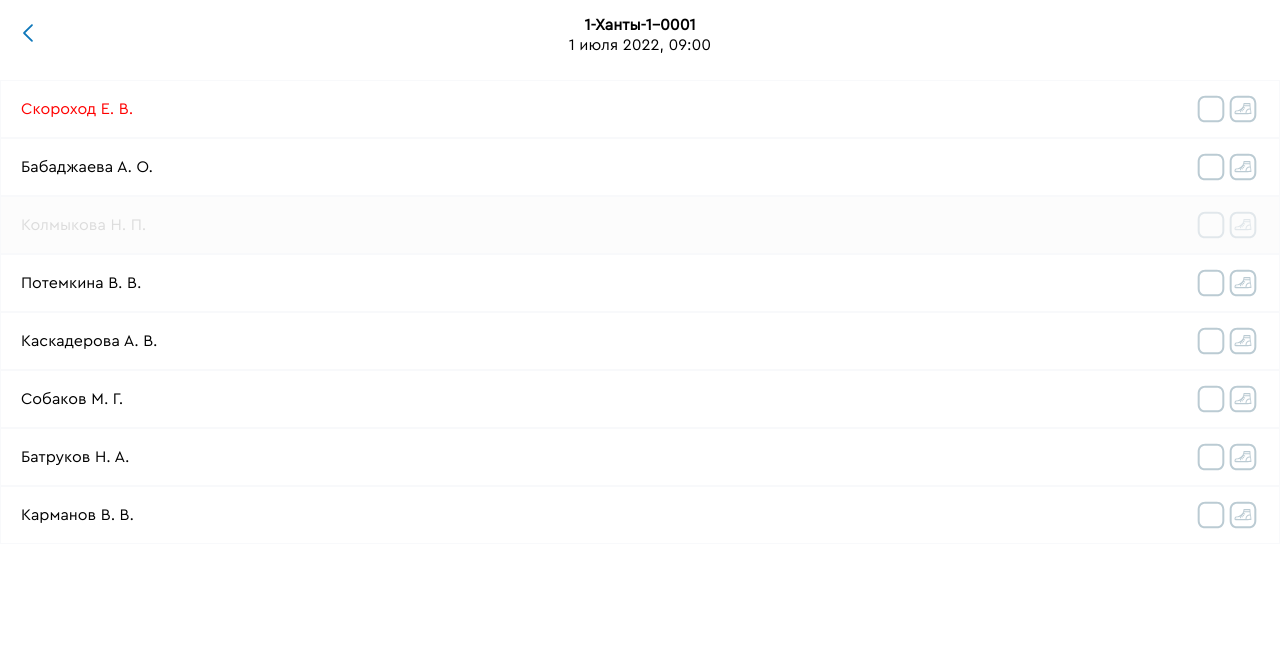
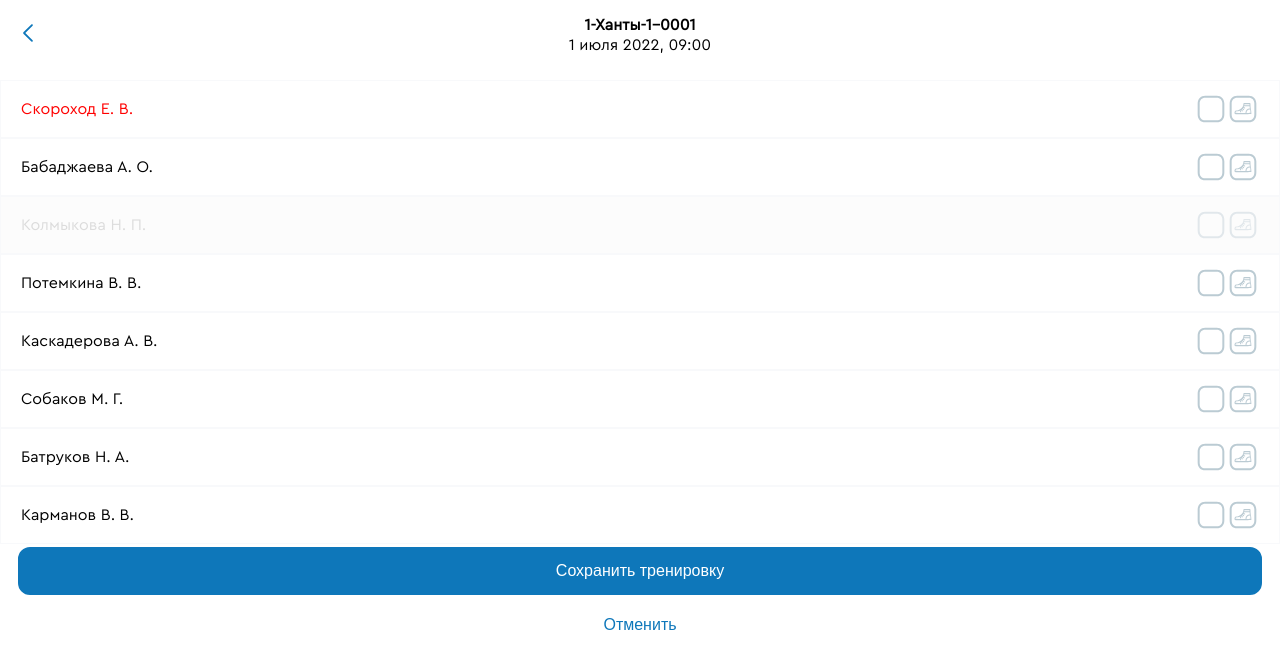
Before and after one commit to localusercamp/front-test-project, a Vue app: page /training_info/1 in a window 1280 px wide. Shown: the top 668 px of the page. Built offline with nearby package versions, Linux system fonts and the light colour scheme; data requests are answered from the project's data file.

Commit message:
исправление lazyload, добавлена кастомная кнопка

```diff
--- a/src/App.vue
+++ b/src/App.vue
@@ -4,4 +4,8 @@
 
 <style lang="scss">
   @import '@/styles/base.scss';
+
+  #app {
+    height: fill-available;
+  }
 </style>
--- a/src/components/ProfileList.vue
+++ b/src/components/ProfileList.vue
@@ -4,6 +4,7 @@
       v-for="(profile, index) in profiles"
       :key="index"
       :profile="profile"
+      :subscription="subscriptions.find(subscription => subscription.profileId === profile.id)"
     />
   </div>
 </template>
@@ -19,6 +20,10 @@ export default {
     profiles: {
       type: Array,
       required: true
+    },
+    subscriptions: {
+      type: Array,
+      required: true
     }
   },
 }
--- a/src/components/ProfileListItem.vue
+++ b/src/components/ProfileListItem.vue
@@ -13,7 +13,7 @@
           d="M14.418 20.164C14.1633 20.164 13.906 20.0666 13.7113 19.8706L10.546 16.7066C10.1553 16.316 10.1553 15.684 10.546 15.2933C10.9366 14.9026 11.5686 14.9026 11.9593 15.2933L14.418 17.7493L20.0393 12.1293C20.43 11.7386 21.062 11.7386 21.4526 12.1293C21.8433 12.52 21.8433 13.152 21.4526 13.5426L15.1246 19.8706C14.93 20.0666 14.674 20.164 14.418 20.164Z"
         />
       </MyCheckIcon>
-      <MyCheckIcon :disabled="visitsLeft === 0 ? true : false" :checked="equipmentsSelected">
+      <MyCheckIcon :disabled="visitsLeft === 0 ? true : false" :checked="equipmentsSelected" @click="selectEquipments">
         <path
           d="M10.22 4.66667C6.84667 4.66667 4.66667 6.97733 4.66667 10.5547V21.4453C4.66667 25.0227 6.84667 27.3333 10.22 27.3333H21.7773C25.152 27.3333 27.3333 25.0227 27.3333 21.4453V10.5547C27.3333 6.97733 25.152 4.66667 21.7787 4.66667H10.22ZM21.7773 29.3333H10.22C5.70133 29.3333 2.66667 26.1627 2.66667 21.4453V10.5547C2.66667 5.83733 5.70133 2.66667 10.22 2.66667H21.7787C26.2973 2.66667 29.3333 5.83733 29.3333 10.5547V21.4453C29.3333 26.1627 26.2973 29.3333 21.7773 29.3333Z"
         />
@@ -26,7 +26,6 @@
 </template>
 
 <script>
-import axios from 'axios';
 import MyCheckIcon from '@/components/UI/MyCheckIcon.vue'
 export default {
   name: 'ProfileListItem',
@@ -37,13 +36,16 @@ export default {
     profile: {
       type: Object,
       required: true
+    },
+    subscription: {
+      type: Object,
+      required: true
     }
   },
   data() {
     return {
       visited: false,
       equipmentsSelected: false,
-      subscription: null
     }
   },
   computed: {
@@ -63,18 +65,10 @@ export default {
         this.visited =! this.visited;
       }
     },
-    async fetchSubscription() {
-      try {
-        const response = await axios.get('http://localhost:8000/subscriptions/?profileId=' + this.profile.id);
-        this.subscription = response.data?.[0];
-      } catch (error) {
-        alert("Ошибка! " + error);
-      }
-    },
+    selectEquipments() {
+
+    }
   },
-  mounted() {
-    this.fetchSubscription();
-  }
 }
 </script>
 
--- a/src/components/TrainingList.vue
+++ b/src/components/TrainingList.vue
@@ -11,6 +11,7 @@
 
 <script>
 import TrainingListItem from './TrainingListItem.vue';
+
 export default {
   name: 'TrainingList',
   components: {
--- /dev/null
+++ b/src/components/UI/MyButton.vue
@@ -0,0 +1,38 @@
+<template>
+    <button class="my-button">
+        <slot></slot>
+    </button>
+</template>
+
+<style>
+    .my-button {
+        cursor: pointer;
+        padding: 15px 22px;
+        color: white;
+        font-size: 16px;
+        background-color: #0E77BA;
+        border: 3px solid white;
+        border-radius: 15px;
+    }
+
+    .my-button:hover {
+        background-color: #0A67A4;
+    }
+
+    .my-button:active {
+        border-color: #80CAFF;
+    }
+
+    .secondary {
+        background-color: white;
+        color: #0E77BA;
+    }
+
+    .secondary:hover {
+        background-color: #DFF2FF;
+    }
+
+    .secondary:active {
+        border-color: #80CAFF;
+    }
+</style>
--- a/src/main.js
+++ b/src/main.js
@@ -2,6 +2,16 @@ import { createApp } from 'vue'
 import App from './App.vue'
 import router from './router'
 import store from './store'
+import axios from 'axios'
 import headerMixin from './mixins/headerMixin'
 
-createApp(App).use(store).use(router).mixin(headerMixin).mount('#app')
+const app = createApp(App)
+
+const axiosInstance = axios.create({
+    baseURL: 'http://localhost:8000/',
+})
+app.config.globalProperties.$axios = axiosInstance
+
+app.use(store).use(router).mixin(headerMixin)
+
+app.mount('#app')
--- /dev/null
+++ b/src/mixins/observerMixin.js
@@ -0,0 +1,19 @@
+export default {
+    data() {
+        return {
+            observer: null
+        }
+    },
+    mounted() {
+        const options = {};
+        const callback = (entries) => {
+            if(entries[0].isIntersecting) {
+                this.loadMoreTrainings();
+            }
+        };
+        this.observer = new IntersectionObserver(callback, options);
+    },
+    updated() {
+        this.observer.observe(this.$refs.observer);
+    }
+}
--- a/src/styles/base.scss
+++ b/src/styles/base.scss
@@ -16,9 +16,10 @@ $cera-pro-font-path: '../public/fonts/CeraPro';
     font-weight: bold;
 }
 
-html {
+html, body {
     font-family: 'Cera Pro';
     font-style: normal;
+    height: fill-available;
 }
 
 h3 {
@@ -49,7 +50,8 @@ h4 {
 }
 
 .content {
-    padding-top: 60px;
+    padding: 60px 0 20px;
+    height: fill-available;
 }
 
 .list-item {
@@ -62,6 +64,13 @@ h4 {
     margin-right: 20px;
 }
 
+.btn-list {
+    display: flex;
+    flex-direction: column;
+    width: 100%;
+    padding: 0 15px;
+}
+
 .disabled {
     color: $disabled-text;
     background: $disabled-background;
@@ -69,4 +78,4 @@ h4 {
 
 .active-icon {
     cursor: pointer;
-  }
+}
--- a/src/views/ScheduleView.vue
+++ b/src/views/ScheduleView.vue
@@ -11,19 +11,19 @@
         <h4 v-else class="day-header">Завтра</h4>
         <TrainingList :trainings="item.trainings" :groups="groups" />
       </div>
+      <div class="observer" ref="observer"></div>
     </div>
-    <div ref="observer"></div>
   </div>
 </template>
 
 <script>
 import TrainingList from '@/components/TrainingList.vue';
+import observerMixin from '@/mixins/observerMixin';
 import dateMixin from '@/mixins/dateMixin';
-import axios from 'axios';
 
 export default {
   name: 'ScheduleView',
-  mixins: [dateMixin],
+  mixins: [dateMixin, observerMixin],
   components: {
     TrainingList
   },
@@ -56,7 +56,7 @@ export default {
     },
     async fetchTrainings() {
       try {
-        const response = await axios.get('http://localhost:8000/trainings');
+        const response = await this.$axios.get('trainings');
         this.separateTrainings(response.data);
         this.loadMoreTrainings();
       } catch (error) {
@@ -65,7 +65,7 @@ export default {
     },
     async fetchGroups() {
       try {
-        const response = await axios.get('http://localhost:8000/groups');
+        const response = await this.$axios.get('groups');
         this.groups = response.data;
       } catch (error) {
         alert("Ошибка! " + error);
@@ -75,17 +75,6 @@ export default {
   mounted() {
     this.fetchTrainings();
     this.fetchGroups();
-    const options = {
-      rootMargin: '0px',
-      threshold: 1.0
-    }
-    const callback = (entries) => {
-      if(entries[0].isIntersecting) {
-        this.loadMoreTrainings();
-      }
-    };
-    const observer = new IntersectionObserver(callback, options);
-    observer.observe(this.$refs.observer);
   }
 }
 </script>
--- a/src/views/TrainingInfoView.vue
+++ b/src/views/TrainingInfoView.vue
@@ -1,5 +1,4 @@
 <template>
-  <div>
   <div class="header" :class="{ header_scroll: isScroll }">
     <router-link to="/" id="back-icon">
       <img src="@/assets/icons/Back.svg">
@@ -14,21 +13,25 @@
     </div>
   </div>
   <div class="content">
-      <ProfileList :profiles="profiles" />
+    <ProfileList :profiles="profiles" :subscriptions="subscriptions"/>
+    <div class="btn-list">
+      <MyButton>Сохранить тренировку</MyButton>
+      <MyButton class="secondary">Отменить</MyButton>
     </div>
   </div>
 </template>
 
 <script>
-import axios from 'axios';
 import dateMixin from '@/mixins/dateMixin';
 import ProfileList from '@/components/ProfileList.vue';
+import MyButton from '@/components/UI/MyButton.vue';
 
 export default {
   name: 'TrainingInfoView',
   mixins: [dateMixin],
   components: {
-    ProfileList
+    ProfileList,
+    MyButton
   },
   props: {
     id: {
@@ -40,24 +43,24 @@ export default {
       training: null,
       group: null,
       profiles: [],
+      subscriptions: [],
       attendings: []
     }
   },
   methods: {
     async fetchTraining() {
       try {
-        const response = await axios.get('http://localhost:8000/trainings/' + this.id);
+        const response = await this.$axios.get('trainings/' + this.id);
         this.training = response.data;
         this.fetchGroup();
         this.fetchProfiles();
-        this.fetchAttendings();
       } catch (error) {
         alert("Ошибка! " + error);
       }
     },
     async fetchGroup() {
       try {
-        const response = await axios.get('http://localhost:8000/groups/' + this.training.groupId);
+        const response = await this.$axios.get('groups/' + this.training.groupId);
         this.group = response.data;
       } catch (error) {
         alert("Ошибка! " + error);
@@ -65,15 +68,23 @@ export default {
     },
     async fetchProfiles() {
       try {
-        const response = await axios.get('http://localhost:8000/profiles?groupId=' + this.training.groupId);
+        const response = await this.$axios.get('profiles', { params: { groupId: this.training.groupId } });
         this.profiles = response.data;
+      } catch (error) {
+        alert("Ошибка! " + error);
+      }
+    },
+    async fetchSubscriptions() {
+      try {
+        const response = await this.$axios.get('subscriptions');
+        this.subscriptions = response.data;
       } catch (error) {
         alert("Ошибка! " + error);
       }
     },
     async fetchAttendings() {
       try {
-        const response = await axios.get('http://localhost:8000/attendings?trainingId=' + this.id);
+        const response = await this.$axios.get('attendings', { params: { trainingId: this.id } });
         this.attendings = response.data;
       } catch (error) {
         alert("Ошибка! " + error);
@@ -82,6 +93,8 @@ export default {
   },
   mounted() {
     this.fetchTraining();
+    this.fetchSubscriptions();
+    this.fetchAttendings();
   }
 }
 </script>
@@ -97,6 +110,10 @@ export default {
   }
 
   .content {
-    padding-top: 80px;
+    padding: 80px 0 15px;
+    height: fill-available;
+    display: flex;
+    flex-direction: column;
+    justify-content: space-between;
   }
 </style>
```
Lines whose indentation alone changed are shown as unchanged.
